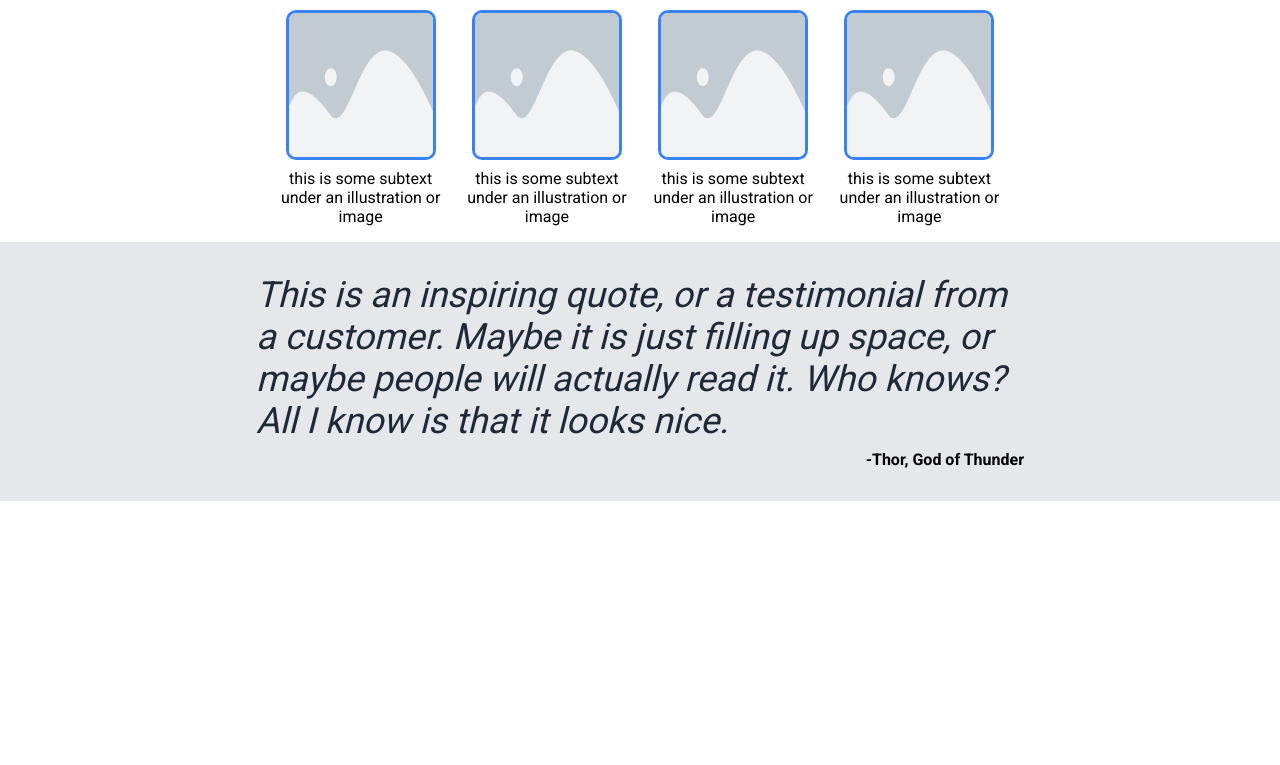
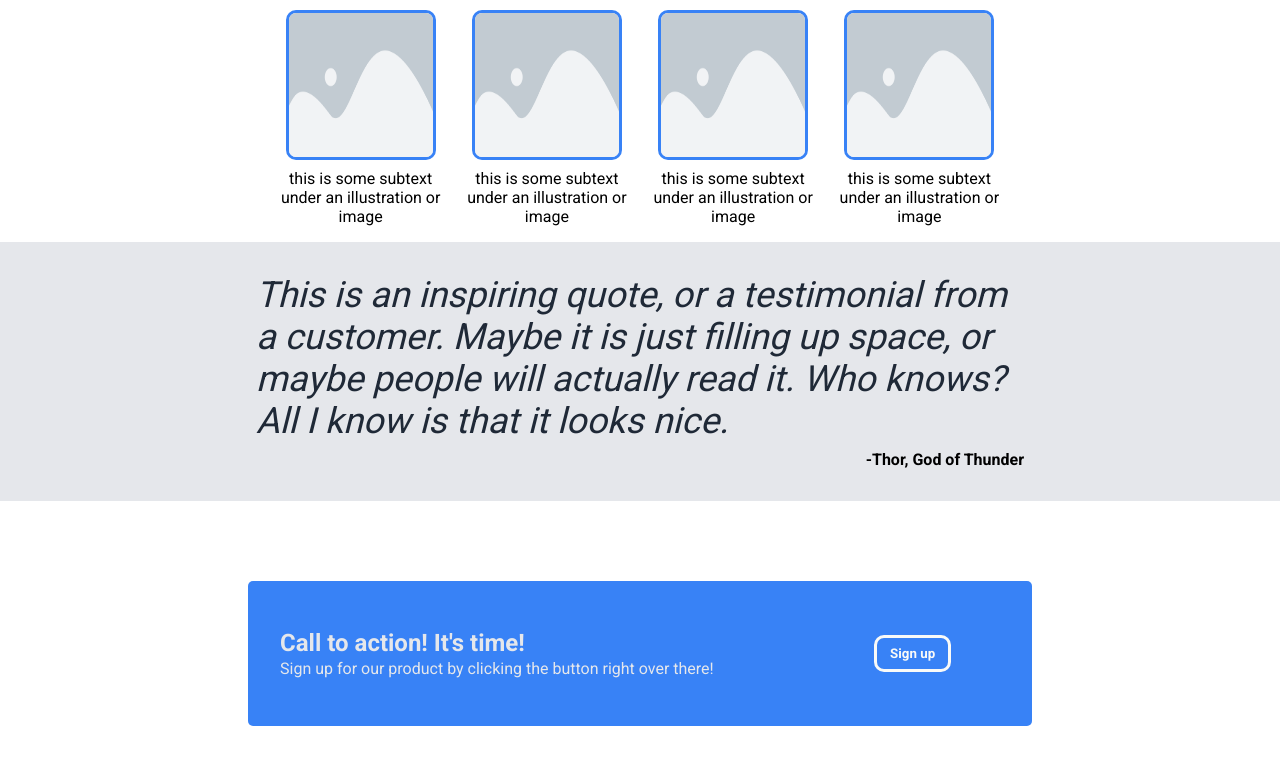
Before and after one commit to Sean-Murphy98/landing-page, a plain HTML site: page index.html in a window 1280 px wide. Shown: the part 329-1094 px from the top of the page. Before the commit the page ends 830 px from the top, so only its background shows below. Drawn offline with Linux system fonts and the light colour scheme.

Commit message:
completed call to action section

```diff
--- a/index.html
+++ b/index.html
@@ -44,6 +44,15 @@
             </div>
             <div class="quoteauthor">-Thor, God of Thunder</div>
         </div>
+        <div class="calltoaction">
+            <div class="actionflex">
+                <div class="actiontext">
+                    <h2>Call to action! It's time!</h2>
+                    <p>Sign up for our product by clicking the button right over there!</p>
+                </div>
+                <button class="actsign">Sign up</button>
+            </div>
+        </div>
     </div>
 </body>
 </html>
--- a/styles.css
+++ b/styles.css
@@ -34,7 +34,6 @@ h1{
 .headerbody{
     flex-wrap: wrap;
     gap: 2em;
-    padding: 1em 0;
 
 }
 .headercontent{
@@ -125,3 +124,35 @@ img{
     width: 60%;
     text-align: right;
 }
+.calltoaction{
+    display: flex;
+    flex-direction: column;
+    align-items: center;
+    padding: 5em;
+
+}
+.actionflex{
+    background-color: #3882F6;
+    border-radius: 5px;
+    width: 70%;
+    padding: 3em 2em;
+    display: flex;
+    justify-items: center;
+    align-items: center;
+    color: #E5E7EB;
+    gap: 10em;
+}
+.actiontext{
+    display: flex;
+    flex-direction: column;
+    align-items: flex-start;
+    gap: 0.1em;
+}
+.actsign{
+    background-color: #3882F6;
+    padding: 0.6em 1em;
+    color: #F9FAF8;
+    border-radius: 10px;
+    border: solid;
+    font-weight: bold;
+}
```
